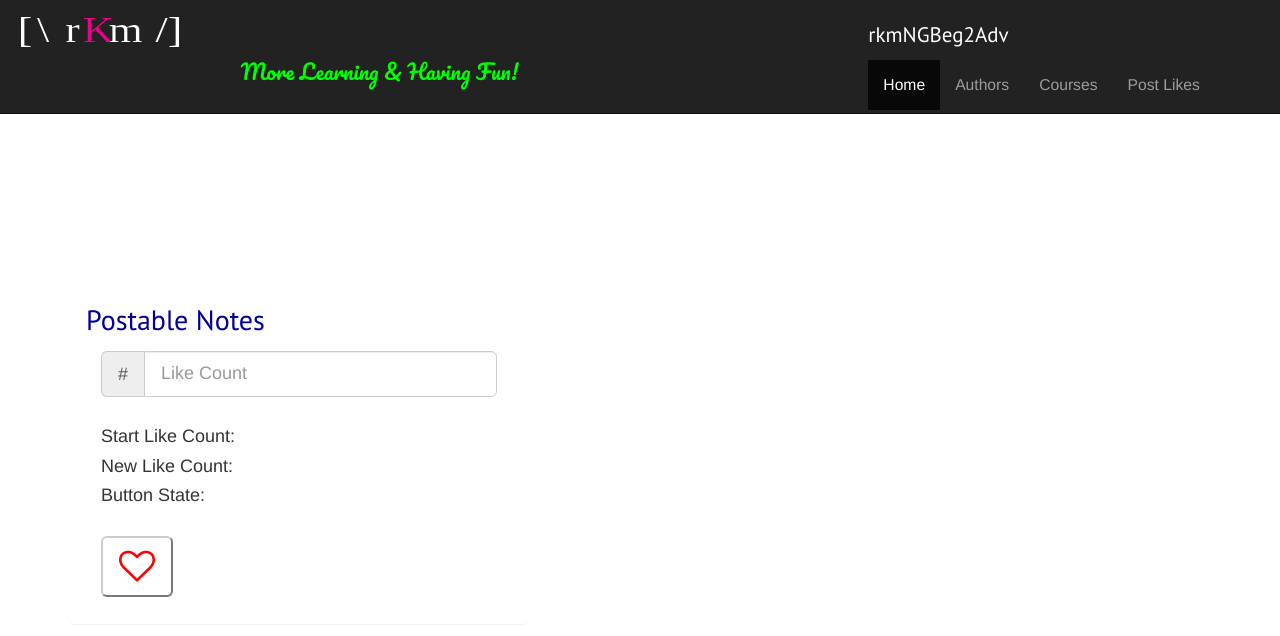
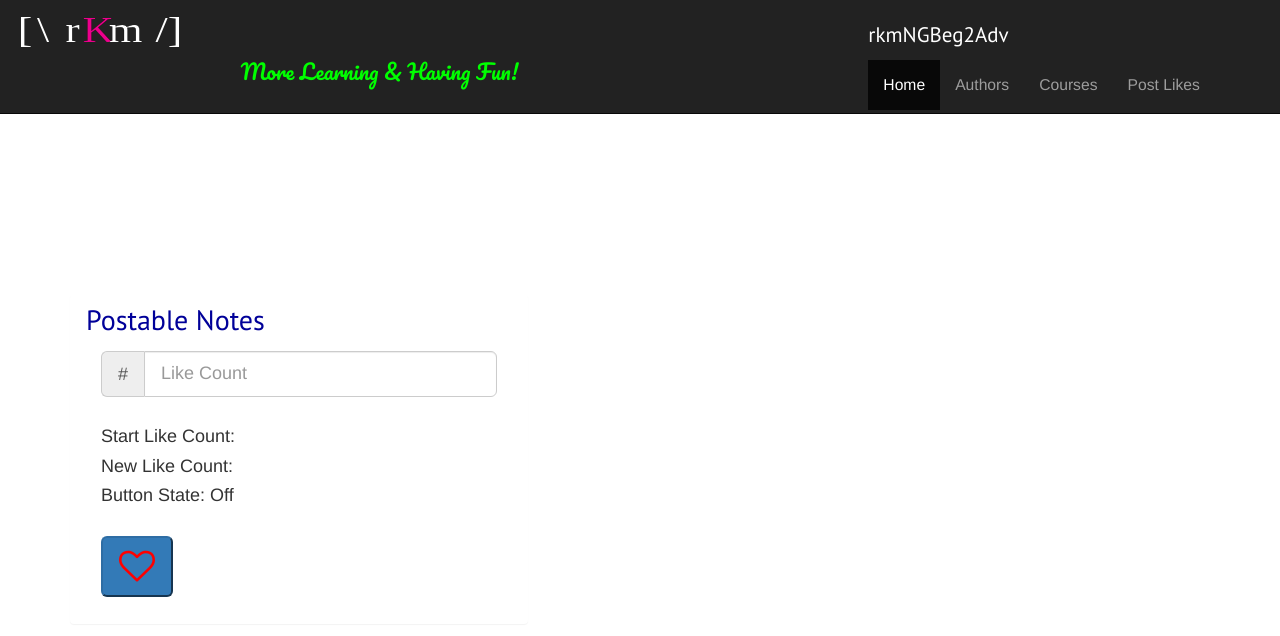
Before and after one commit to r2c0der/ngBeg2Adv, an Angular app: page /likes in a window 1280 px wide. Shown: the top 636 px of the page. Built offline with nearby package versions, Linux system fonts and the light colour scheme; a web font is replaced by a local one.

Commit message:
Completed the like exercise

```diff
--- a/src/app/exercises/likes/likes.component.html
+++ b/src/app/exercises/likes/likes.component.html
@@ -6,25 +6,22 @@
         <div class="panel-heading">
           <h2 class="panel-title">Postable Notes</h2>
           <div class="panel-body">
-
             <div class="input-group input-group-lg">
               <span class="input-group-addon" id="basic-addon1">#</span>
-              <input #currentCount type="text" class="form-control" placeholder="Like Count" (keyup)="setCount(currentCount.value)" aria-describedby="basic-addon1">
+              <input [(ngModel)]="startCount" type="text" class="form-control" placeholder="Like Count" (keyup.enter)="setCount(startCount)" aria-describedby="basic-addon1">
             </div>
             <br />
             <h4> Start Like Count: {{startCount}}</h4>
             <h4> New Like Count: {{newCount}}</h4>
             <h4> Button State: {{buttonState}}</h4>
             <br />
-            <button class="btn-lg btn-default rkm_btn_likes"
+            <button class="btn-lg btn-primary rkm_btn_likes"
                     (click)="updateLikes()">
               <i class="fa fa-heart-o fa-2x" aria-hidden="true"></i>
             </button>
           </div>
         </div>
-
       </div> <!-- .\ PANEL -->
-
     </div> <!--  COL -->
   </div> <!--  ROW -->
   </div> <!-- CONTAINER  -->
--- a/src/app/exercises/likes/likes.component.ts
+++ b/src/app/exercises/likes/likes.component.ts
@@ -8,9 +8,9 @@ import { Component, OnInit } from '@angular/core';
 
 export class LikesComponent implements OnInit {
   btnClicked: boolean = false;
-private _newCount: number;
-private _startCount: number;
-private _buttonState: string = "Off";
+private newCount: number;
+private startCount: number;
+private buttonState: string = "Off";
 
 
 
@@ -21,18 +21,18 @@ private _buttonState: string = "Off";
   }
 
   private setCount(value){
-    this._startCount = value;
-    this._newCount = this._startCount;
+    this.startCount = value;
+    this.newCount = +this.startCount;
   }
 
   updateLikes(){
 
    if(this.btnClicked) {
-      this._buttonState = "On"
-      this._newCount++;
+      this.buttonState = "On"
+      this.newCount++;
     } else {
-      this._buttonState = "Off";
-      this._newCount--;
+      this.buttonState = "Off";
+      this.newCount--;
     }
 
 
```
